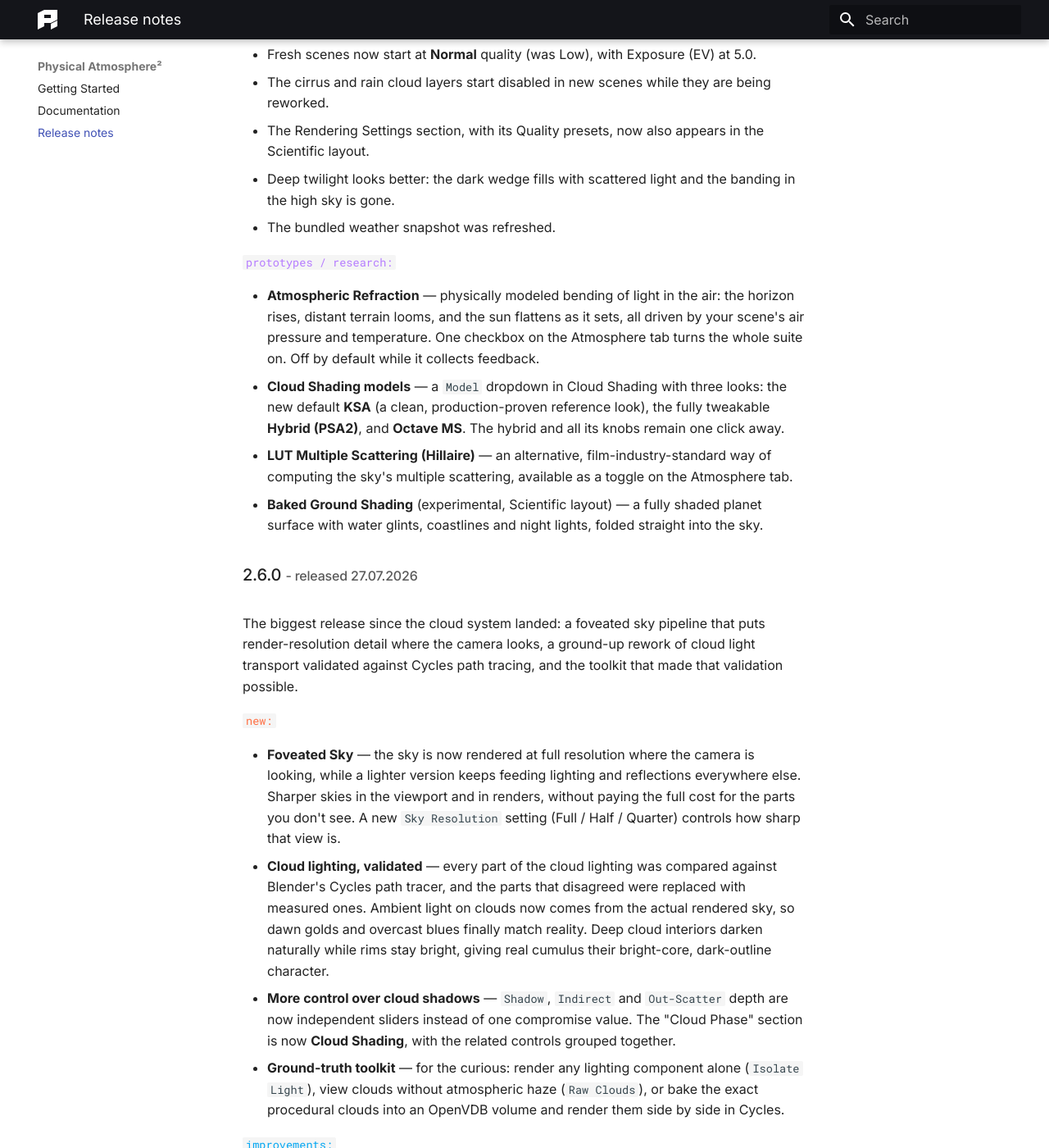
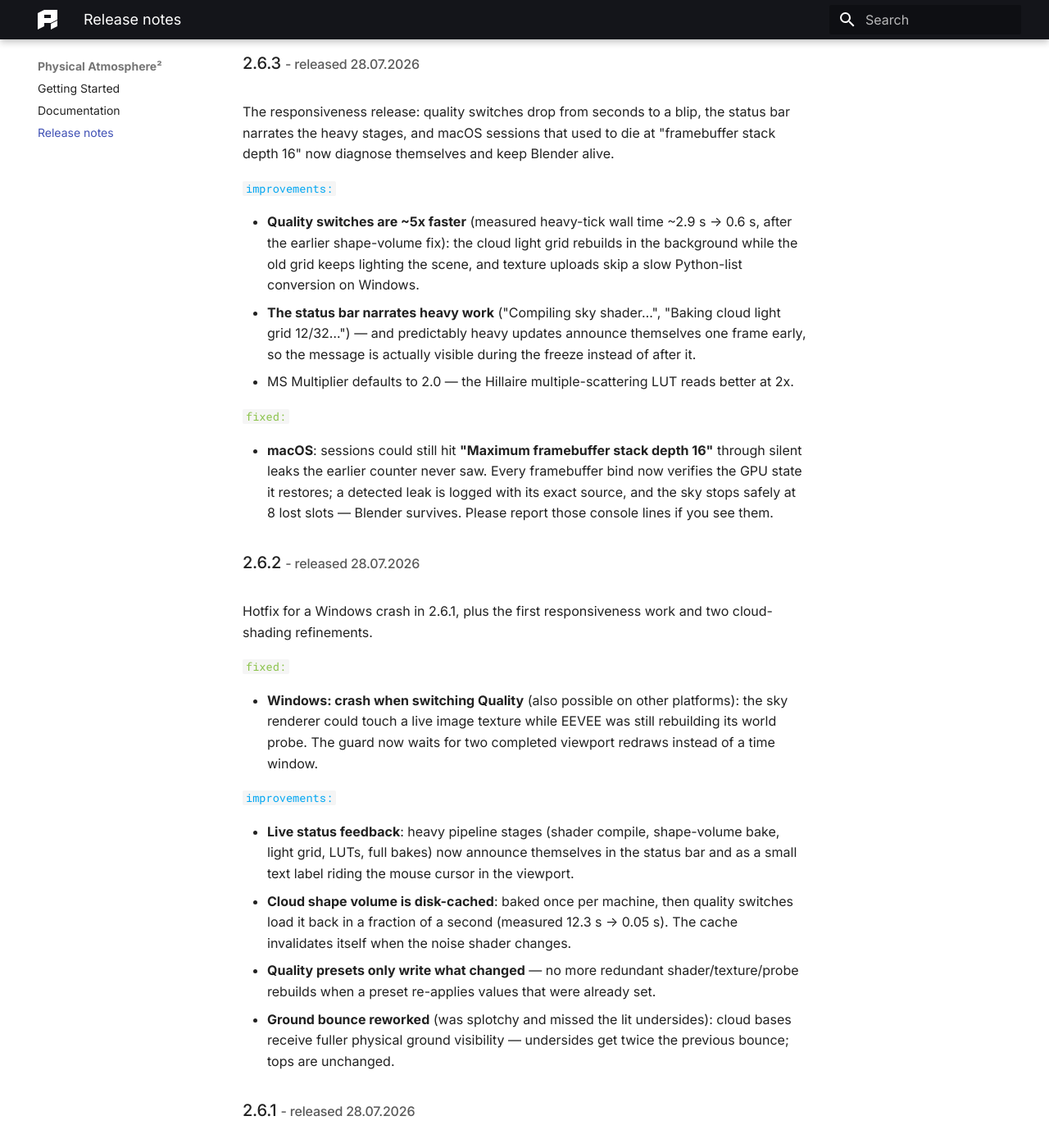
Before and after one commit to PhysicalAddons/web-pa, an MkDocs documentation site: the page built from docs/release-notes.md, in a window 1280 px wide and 1400 px high, scrolled down 603 px. Shown: the whole window at 82% size. Built offline with MkDocs 1.6.1 and Material for MkDocs 9.7.7, drawn with Linux system fonts in a browser that asks for light colours; some of the changed text lies outside the part shown.

Commit message:
Add release notes for 2.6.2-2.6.4

```diff
--- a/docs/release-notes.md
+++ b/docs/release-notes.md
@@ -1,3 +1,47 @@
+### 2.6.4 <small>- released 28.07.2026</small>
+
+macOS hotfix — the definitive fix for the "framebuffer stack depth 16" session-killer.
+
+`fixed:`{: .label-fixed }
+
+- **macOS**: sky updates no longer share GPU state with EEVEE's live sampling path. On Apple GPUs the sky now publishes through the same CPU path final renders have always used, so Blender's Metal image-texture machinery can no longer leak framebuffer slots and take down the session. Windows and Linux are unchanged.
+
+`improvements:`{: .label-improvements }
+
+- Practical trade-off on Apple GPUs only: sky updates cost tens of milliseconds instead of ~3 ms, and motion reprojection is disabled (the view re-marches instead) — a slightly less snappy sky in exchange for sessions that no longer die.
+
+
+### 2.6.3 <small>- released 28.07.2026</small>
+
+The responsiveness release: quality switches drop from seconds to a blip, the status bar narrates the heavy stages, and macOS sessions that used to die at "framebuffer stack depth 16" now diagnose themselves and keep Blender alive.
+
+`improvements:`{: .label-improvements }
+
+- **Quality switches are ~5x faster** (measured heavy-tick wall time ~2.9 s → 0.6 s, after the earlier shape-volume fix): the cloud light grid rebuilds in the background while the old grid keeps lighting the scene, and texture uploads skip a slow Python-list conversion on Windows.
+- **The status bar narrates heavy work** ("Compiling sky shader…", "Baking cloud light grid 12/32…") — and predictably heavy updates announce themselves one frame early, so the message is actually visible during the freeze instead of after it.
+- MS Multiplier defaults to 2.0 — the Hillaire multiple-scattering LUT reads better at 2x.
+
+`fixed:`{: .label-fixed }
+
+- **macOS**: sessions could still hit **"Maximum framebuffer stack depth 16"** through silent leaks the earlier counter never saw. Every framebuffer bind now verifies the GPU state it restores; a detected leak is logged with its exact source, and the sky stops safely at 8 lost slots — Blender survives. Please report those console lines if you see them.
+
+
+### 2.6.2 <small>- released 28.07.2026</small>
+
+Hotfix for a Windows crash in 2.6.1, plus the first responsiveness work and two cloud-shading refinements.
+
+`fixed:`{: .label-fixed }
+
+- **Windows: crash when switching Quality** (also possible on other platforms): the sky renderer could touch a live image texture while EEVEE was still rebuilding its world probe. The guard now waits for two completed viewport redraws instead of a time window.
+
+`improvements:`{: .label-improvements }
+
+- **Live status feedback**: heavy pipeline stages (shader compile, shape-volume bake, light grid, LUTs, full bakes) now announce themselves in the status bar and as a small text label riding the mouse cursor in the viewport.
+- **Cloud shape volume is disk-cached**: baked once per machine, then quality switches load it back in a fraction of a second (measured 12.3 s → 0.05 s). The cache invalidates itself when the noise shader changes.
+- **Quality presets only write what changed** — no more redundant shader/texture/probe rebuilds when a preset re-applies values that were already set.
+- **Ground bounce reworked** (was splotchy and missed the lit undersides): cloud bases receive fuller physical ground visibility — undersides get twice the previous bounce; tops are unchanged.
+
+
 ### 2.6.1 <small>- released 28.07.2026</small>
 
 A stability release for two field crashes, plus the first wave of post-2.6.0 sky physics.
```
